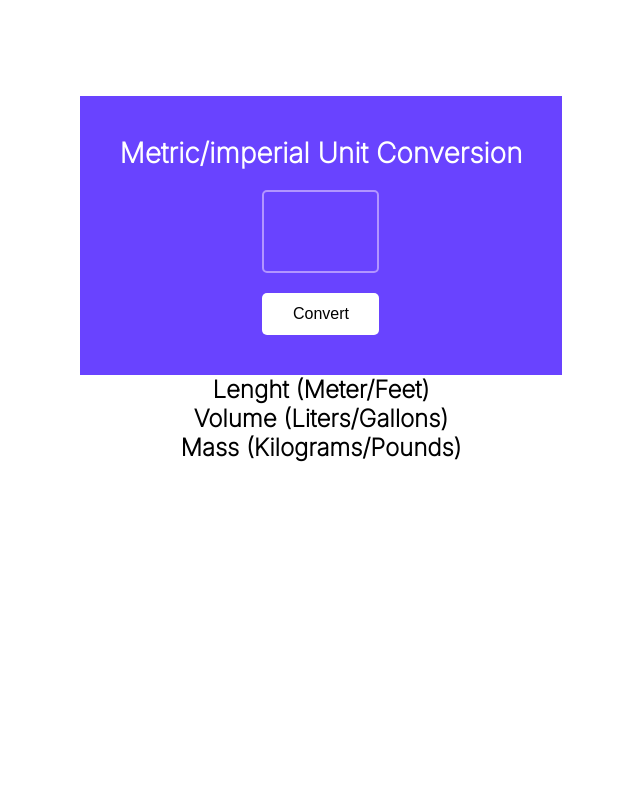
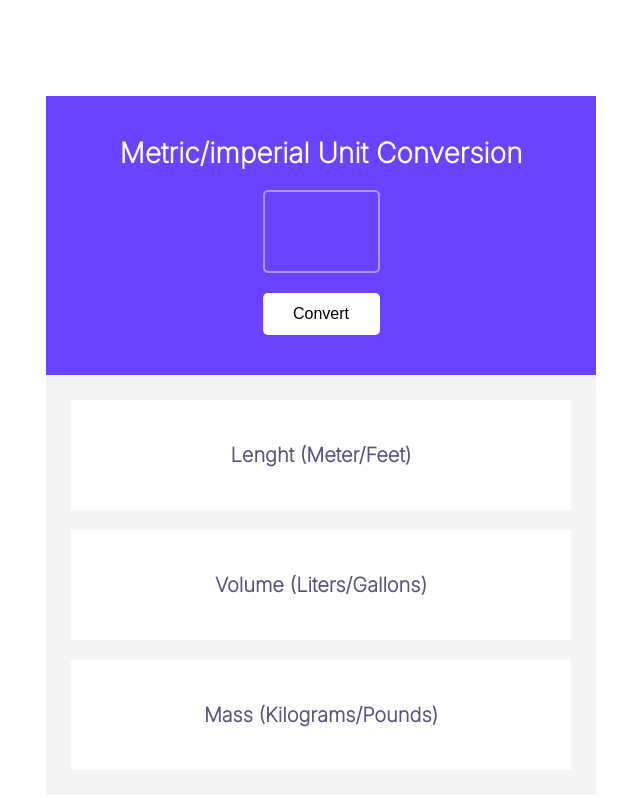
Before and after one commit to jaqubowsky/unit-converter, a plain HTML site: page index.html in a window 1280 px wide. Shown: the whole page, without its empty margins (319-959 px from the left). Drawn offline with Linux system fonts and the light colour scheme.

Commit message:
Add styling to the bottom section.

```diff
--- a/index.html
+++ b/index.html
@@ -19,12 +19,13 @@
 				</div>
 			</div>
 			<div id="bottom-section">
-				<div class="lenght-cont">
+				<div class="lenght-cont box">
 					<h2>Lenght (Meter/Feet)</h2>
 				</div>
-				<div class="volume-cont"></div>
-				<h2>Volume (Liters/Gallons)</h2>
-				<div class="mass-cont">
+				<div class="volume-cont box">
+					<h2>Volume (Liters/Gallons)</h2>
+				</div>
+				<div class="mass-cont box">
 					<h2>Mass (Kilograms/Pounds)</h2>
 				</div>
 			</div>
--- a/styles.css
+++ b/styles.css
@@ -19,10 +19,12 @@ body {
 	flex-direction: column;
 	justify-content: center;
 	align-items: center;
+	width: 550px;
 }
 
 #container #top-section {
 	background-color: #6943ff;
+	width: inherit;
 }
 
 #container #top-section .text {
@@ -72,3 +74,35 @@ body {
 	font-weight: 500;
 	font-size: 16px;
 }
+
+#container #bottom-section {
+	background-color: #f4f4f4;
+	display: flex;
+	flex-direction: column;
+	justify-content: center;
+	align-items: center;
+	padding: 15px 0;
+	width: inherit;
+}
+
+#container #bottom-section .box {
+	background-color: white;
+	margin: 10px 0;
+	width: 500px;
+	height: 110px;
+	display: flex;
+	justify-content: center;
+	align-items: center;
+}
+
+#container #bottom-section h2 {
+	color: #5a537b;
+	font-size: 20px;
+	font-weight: 600;
+}
+
+#container #bottom-section p {
+	font-weight: 400;
+	font-size: 14px;
+
+}
```
